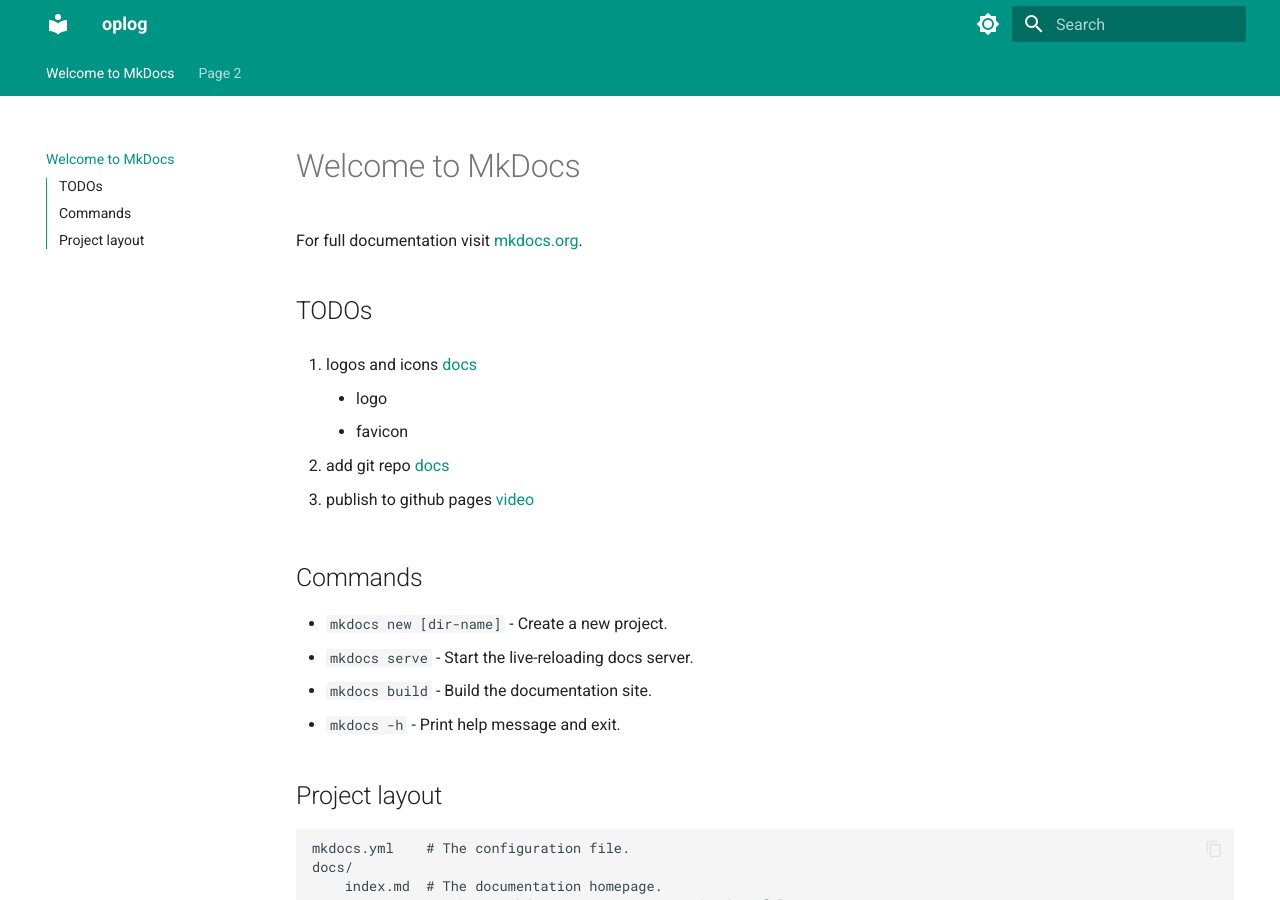
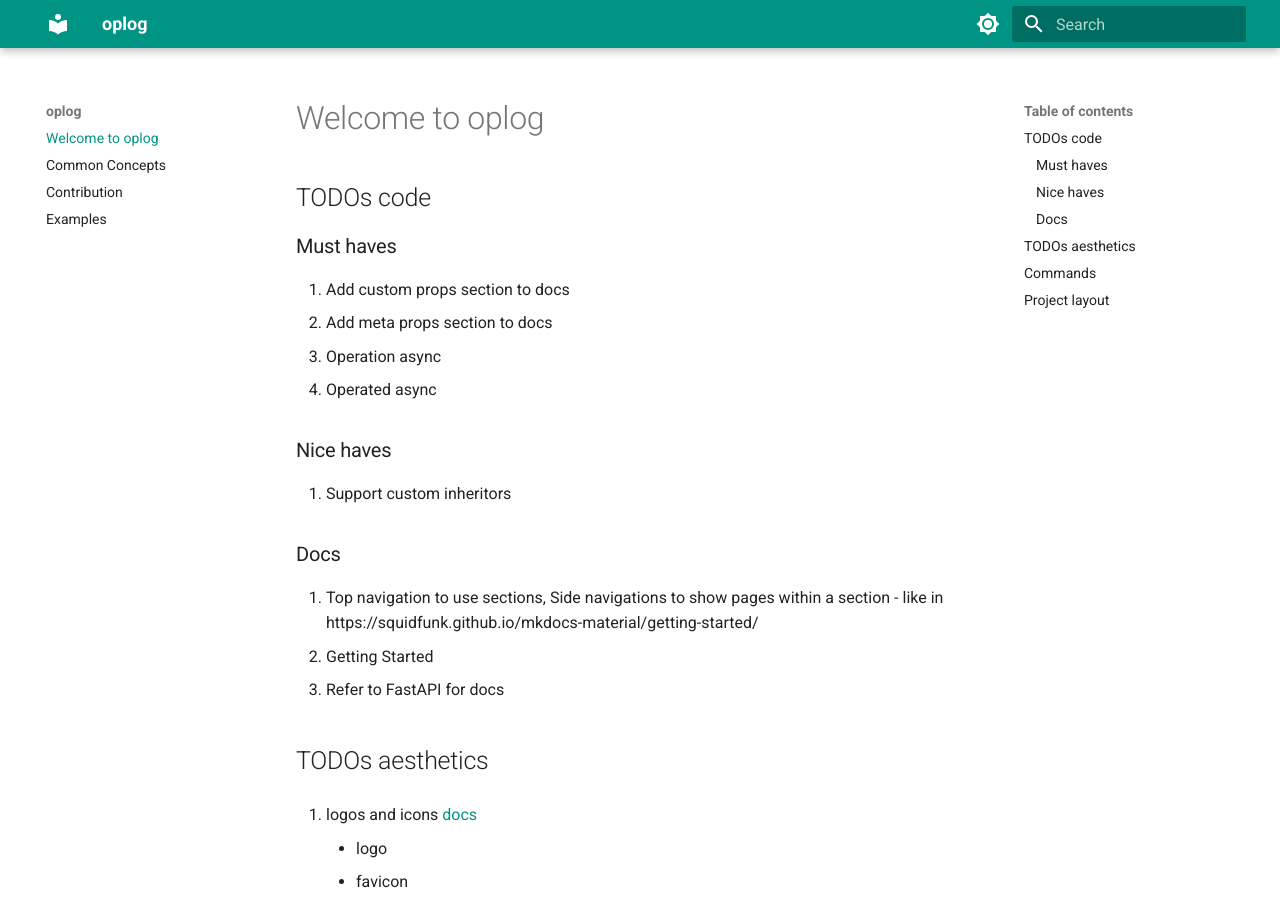
Before and after one commit to oribarilan/oplog, an MkDocs documentation site: the page built from docs/index.md, in a window 1280 px wide and 900 px high. Built offline with MkDocs 1.6.1 and Material for MkDocs 9.7.7, drawn with Linux system fonts in a browser that asks for light colours.

```diff
--- a/docs/index.md
+++ b/docs/index.md
@@ -1,8 +1,24 @@
-# Welcome to MkDocs
+# Welcome to oplog
 
-For full documentation visit [mkdocs.org](https://www.mkdocs.org).
+## TODOs code
 
-## TODOs
+### Must haves
+
+0. Add custom props section to docs
+1. Add meta props section to docs
+2. Operation async
+3. Operated async
+
+### Nice haves
+1. Support custom inheritors
+
+### Docs
+
+1. Top navigation to use sections, Side navigations to show pages within a section - like in https://squidfunk.github.io/mkdocs-material/getting-started/
+2. Getting Started
+3. Refer to FastAPI for docs
+
+## TODOs aesthetics
 
 1. logos and icons
 [docs](https://squidfunk.github.io/mkdocs-material/setup/changing-the-logo-and-icons/#configuration)
--- a/mkdocs.yml
+++ b/mkdocs.yml
@@ -3,10 +3,17 @@ site_url: https://google.com
 theme:
   name: material
   features:
-    - navigation.tabs
+    - pymdownx.highlight:
+        anchor_linenums: true
+    - pymdownx.inlinehilite
+    - pymdownx.snippets
+    - admonition
+    - footnotes
+    - pymdownx.details
+    - pymdownx.superfences
+    - pymdownx.mark
     - navigation.sections
-    - toc.integrate
-    - navigation.top
+    - navigation.instant
     - search.suggest
     - search.highlight
     - content.tabs.link
```
Also changed, not shown: docs/common_concepts.md (added, +29 -0 lines), docs/contribution.md (added, +12 -0 lines), docs/examples.md (added, +18 -0 lines), docs/page2.md (deleted, +0 -3 lines), sandbox.py (added, +23 -0 lines), requirements-dev.txt (renamed from requirements.txt), 4 other files.
